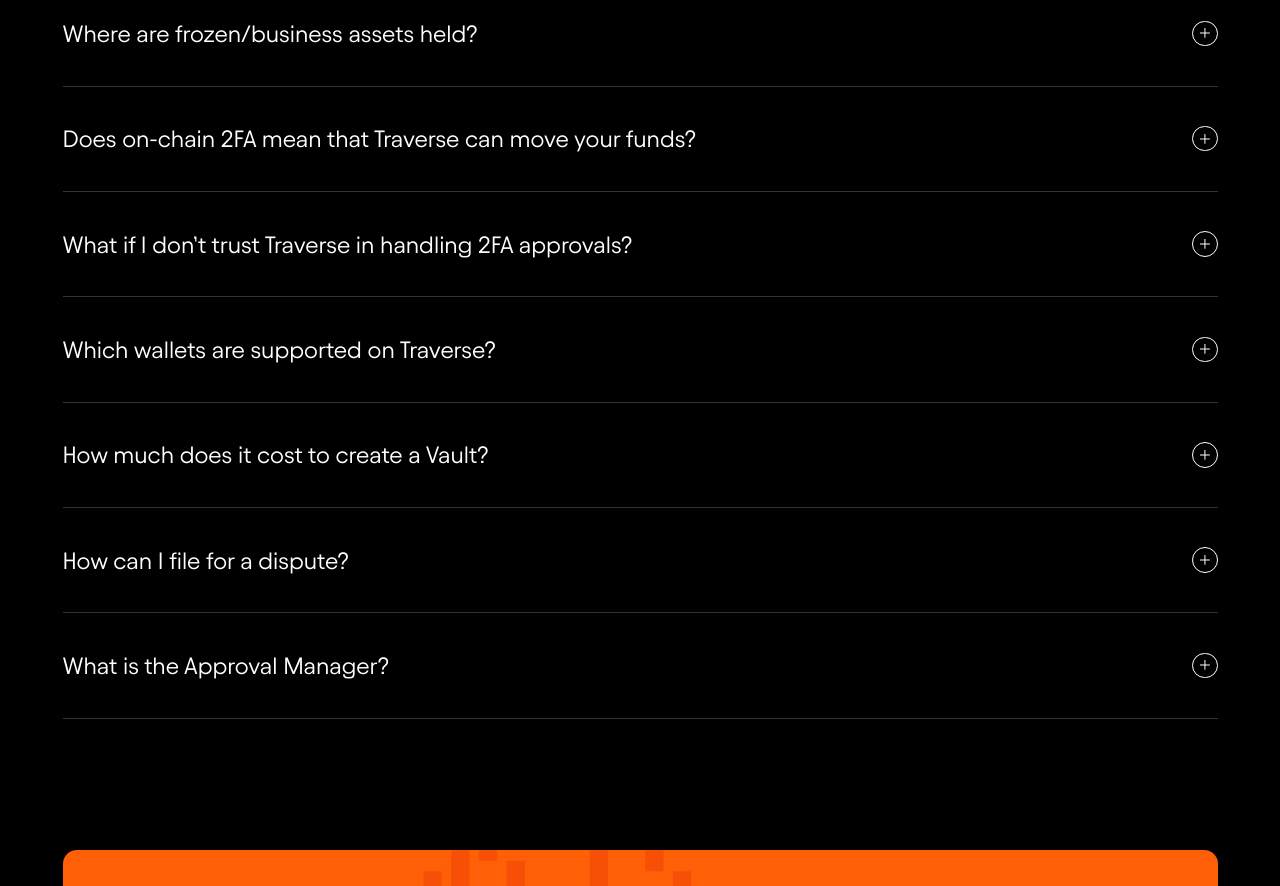
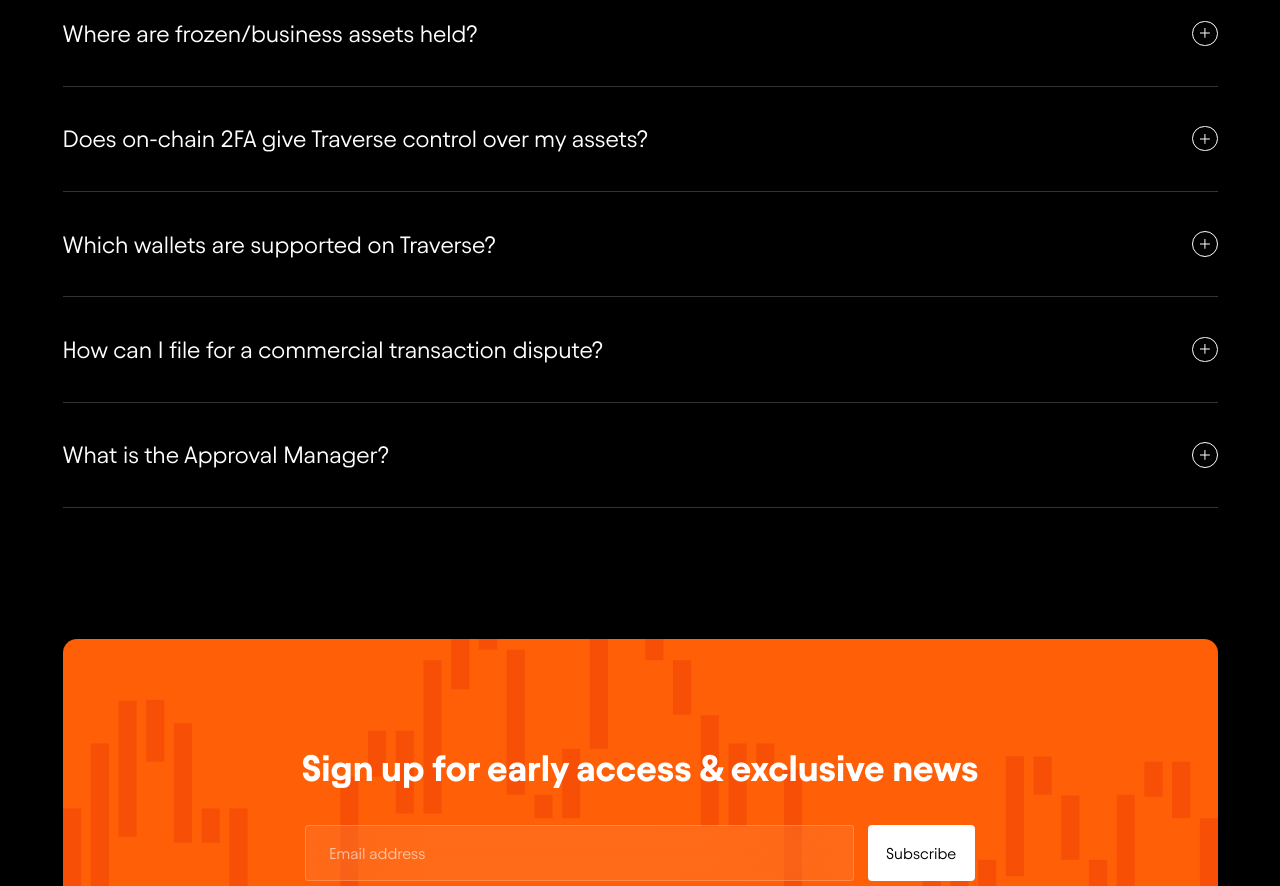
Before and after one commit to rommelmamedov/traverse, a React (Create React App) app: page / in a window 1280 px wide. Shown: the part 2060-2946 px from the top of the page. Built offline with nearby package versions, Linux system fonts and the light colour scheme.

Commit message:
content changes

```diff
--- a/src/landingPagesMock.js
+++ b/src/landingPagesMock.js
@@ -44,17 +44,18 @@
   {
     title: "Where are frozen/business assets held?",
     content:
-      "<p>In your own smart contract, out of our reach. Smart contract code is continuously audited by a third party company.</p>",
+      "<p>In your own vault, out of our reach. Smart contract code is continuously checked by third party auditors.</p>",
   },
   {
-    title: "Does on-chain 2FA mean that Traverse can move your funds?",
-    content: "<p>No.</p>",
+    title: "Does on-chain 2FA give Traverse control over my assets?",
+    content:
+      "<p>No! We act as a third party who adds an extra security layer to the blockchain.</p>",
   },
-  {
-    title: "What if I don’t trust Traverse in handling 2FA approvals?",
-    content:
-      "<p>You can disable 2FA when creating your vault, however this makes your assets vulnerable to malicious contracts that can potentially unfreeze and move tokens on your behalf.</p>",
-  },
+  // {
+  //   title: "What if I don’t trust Traverse in handling 2FA approvals?",
+  //   content:
+  //     "<p>You can disable 2FA when creating your vault, however this makes your assets vulnerable to malicious contracts that can potentially unfreeze and move tokens on your behalf.</p>",
+  // },
   {
     title: "Which wallets are supported on Traverse?",
     content:
@@ -69,14 +70,14 @@
       "<li>More to come...</li>" +
       "</ul>",
   },
+  // {
+  //   title: "How much does it cost to create a Vault?",
+  //   content:
+  //     "<p>One time fee = gas fee + $2.5</p>" +
+  //     "<p>No other fees associated with maintaining your vault, you just have to pay the relevant gas fees whenever freezing/unfreezing tokens</p>",
+  // },
   {
-    title: "How much does it cost to create a Vault?",
-    content:
-      "<p>One time fee = gas fee + $2.5</p>" +
-      "<p>No other fees associated with maintaining your vault, you just have to pay the relevant gas fees whenever freezing/unfreezing tokens</p>",
-  },
-  {
-    title: "How can I file for a dispute?",
+    title: "How can I file for a commercial transaction dispute?",
     content:
       "<p>Users deciding to file a dispute need to navigate the transaction history on\n" +
       "their wallet management dashboard. Under the dispute section, users can note all transactions with a Traverse registered business wallet. Users are able to click on the dispute wallet present next to all applicable transactions, which opens a dispute ticket.</p>",
```
